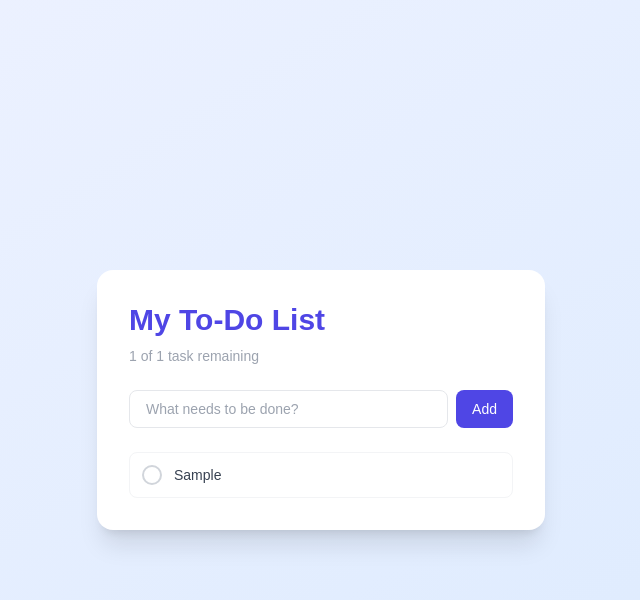
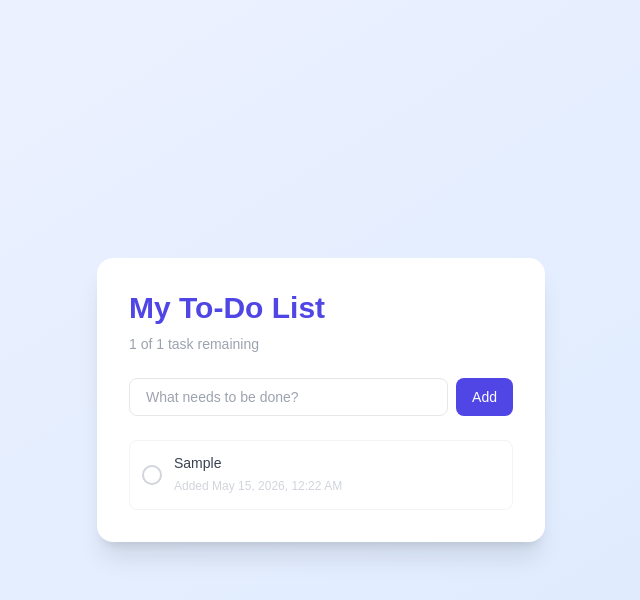
Before and after one commit to rashmi1112/TODO_APP, a Next.js app: page / in a window 1280 px wide. Both pictures are taken after typing "Sample" into the empty fields and a click on the button "Add". Shown: the top 600 px of the page, without its empty margins (319-959 px from the left). Built offline with nearby package versions, Linux system fonts and the light colour scheme.

Commit message:
Add createdAt timestamp to todos; add autoprefixer dependency

```diff
--- a/app/page.tsx
+++ b/app/page.tsx
@@ -6,6 +6,17 @@ interface Todo {
   id: number;
   text: string;
   completed: boolean;
+  createdAt: Date;
+}
+
+function formatDate(date: Date): string {
+  return date.toLocaleDateString("en-US", {
+    month: "short",
+    day: "numeric",
+    year: "numeric",
+    hour: "2-digit",
+    minute: "2-digit",
+  });
 }
 
 export default function Home() {
@@ -15,7 +26,7 @@ export default function Home() {
   const addTodo = () => {
     const trimmed = input.trim();
     if (!trimmed) return;
-    setTodos([...todos, { id: Date.now(), text: trimmed, completed: false }]);
+    setTodos([...todos, { id: Date.now(), text: trimmed, completed: false, createdAt: new Date() }]);
     setInput("");
   };
 
@@ -87,13 +98,18 @@ export default function Home() {
                   </svg>
                 )}
               </button>
+              <div className="flex-1 min-w-0">
                 <span
-                className={`flex-1 text-sm ${
+                  className={`block text-sm ${
                     todo.completed ? "line-through text-gray-300" : "text-gray-700"
                   }`}
                 >
                   {todo.text}
                 </span>
+                <span className="text-xs text-gray-300">
+                  Added {formatDate(todo.createdAt)}
+                </span>
+              </div>
               <button
                 onClick={() => deleteTodo(todo.id)}
                 className="text-gray-200 hover:text-red-400 transition-colors opacity-0 group-hover:opacity-100"
--- a/package.json
+++ b/package.json
@@ -17,6 +17,7 @@
     "@types/node": "^20",
     "@types/react": "^19",
     "@types/react-dom": "^19",
+    "autoprefixer": "^10.5.0",
     "eslint": "^9",
     "eslint-config-next": "15.3.2",
     "postcss": "^8",
```
Also changed, not shown: 1 other file (tests, documents, lock files or other folders). Lines whose indentation alone changed are shown as unchanged.
